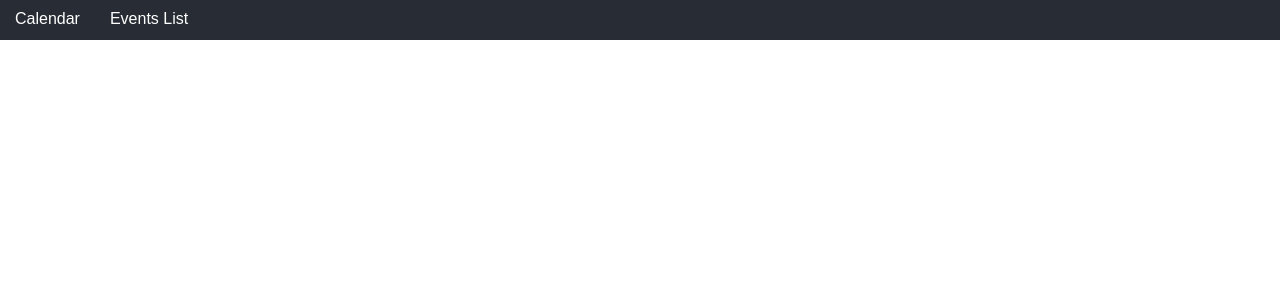
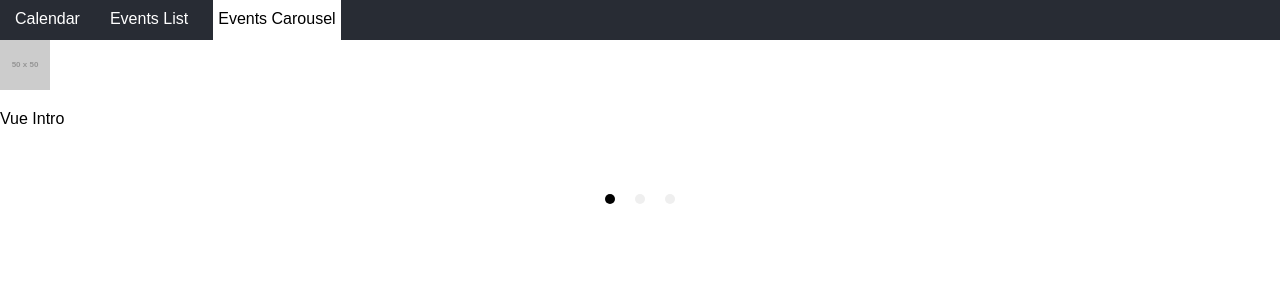
Before and after one commit to T0RAT0RA/renderless-components, a Vue app: page /events-carousel in a window 1280 px wide. Shown: the top 300 px of the page. Built offline with nearby package versions, Linux system fonts and the light colour scheme.

Commit message:
Add new page to display vue event in a carousel

```diff
--- a/package.json
+++ b/package.json
@@ -13,6 +13,7 @@
     "@fullcalendar/vue": "^5.3.0",
     "core-js": "^3.6.5",
     "vue": "^2.6.11",
+    "vue-carousel": "^0.18.0",
     "vue-router": "^3.2.0",
     "vue-spinner": "^1.0.4"
   },
--- a/src/App.vue
+++ b/src/App.vue
@@ -3,6 +3,7 @@
     <div class="nav">
       <router-link to="/">Calendar</router-link>
       <router-link to="/events">Events List</router-link>
+      <router-link to="/events-carousel">Events Carousel</router-link>
     </div>
     <router-view />
   </div>
--- /dev/null
+++ b/src/EventCarousel.vue
@@ -0,0 +1,24 @@
+<script>
+import ScaleLoader from "vue-spinner/src/ScaleLoader.vue";
+import WithEvents from "./WithEvents.vue";
+import { Carousel, Slide } from "vue-carousel";
+
+export default {
+  name: "EventList",
+  components: { ScaleLoader, WithEvents, Carousel, Slide }
+};
+</script>
+
+<template>
+  <WithEvents v-slot="{ events, isLoading }" category="vue">
+    <div>
+      <ScaleLoader v-if="isLoading" />
+      <carousel :per-page="1">
+        <slide v-for="event in events" :key="event.title">
+          <img src="//placehold.it/50x50" />
+          <p>{{ event.title }}</p>
+        </slide>
+      </carousel>
+    </div>
+  </WithEvents>
+</template>
--- a/src/router/index.js
+++ b/src/router/index.js
@@ -2,6 +2,7 @@ import Vue from "vue";
 import VueRouter from "vue-router";
 import Calendar from "../Calendar.vue";
 import EventList from "../EventList.vue";
+import EventCarousel from "../EventCarousel.vue";
 
 Vue.use(VueRouter);
 
@@ -15,6 +16,11 @@ const routes = [
     path: "/events",
     name: "EventList",
     component: EventList
+  },
+  {
+    path: "/events-carousel",
+    name: "EventCarousel",
+    component: EventCarousel
   }
 ];
 
```
Also changed, not shown: 1 other file (tests, documents, lock files or other folders).
